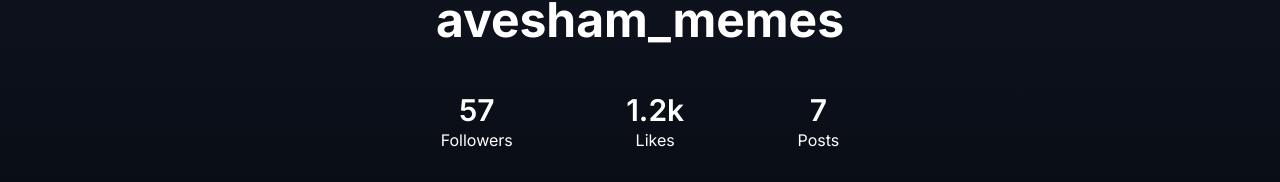
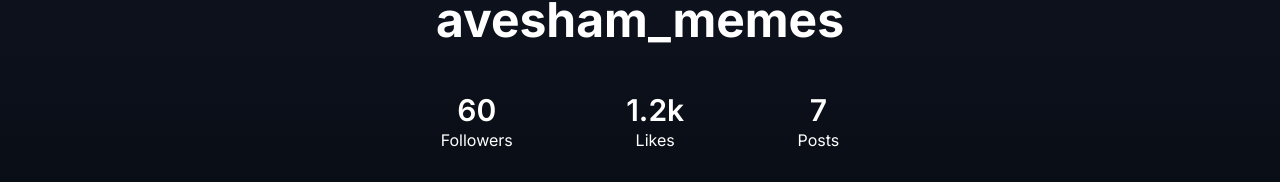
Before and after one commit to Raghuvaranlokati/meme, a Next.js app: page / in a window 1280 px wide. Shown: the part 260-442 px from the top of the page. Built offline with nearby package versions, Linux system fonts and the light colour scheme.

Commit message:
Update page.js

```diff
--- a/app/page.js
+++ b/app/page.js
@@ -34,7 +34,7 @@ const useCountUp = (end, duration) => {
 };
 
 export default function Home() {
-  const followers = useCountUp(57, 2000); // Adjust the numbers as needed
+  const followers = useCountUp(60, 2000); // Adjust the numbers as needed
   const likes = useCountUp(1200, 4000);
   const posts = useCountUp(7, 2000);
 
```
